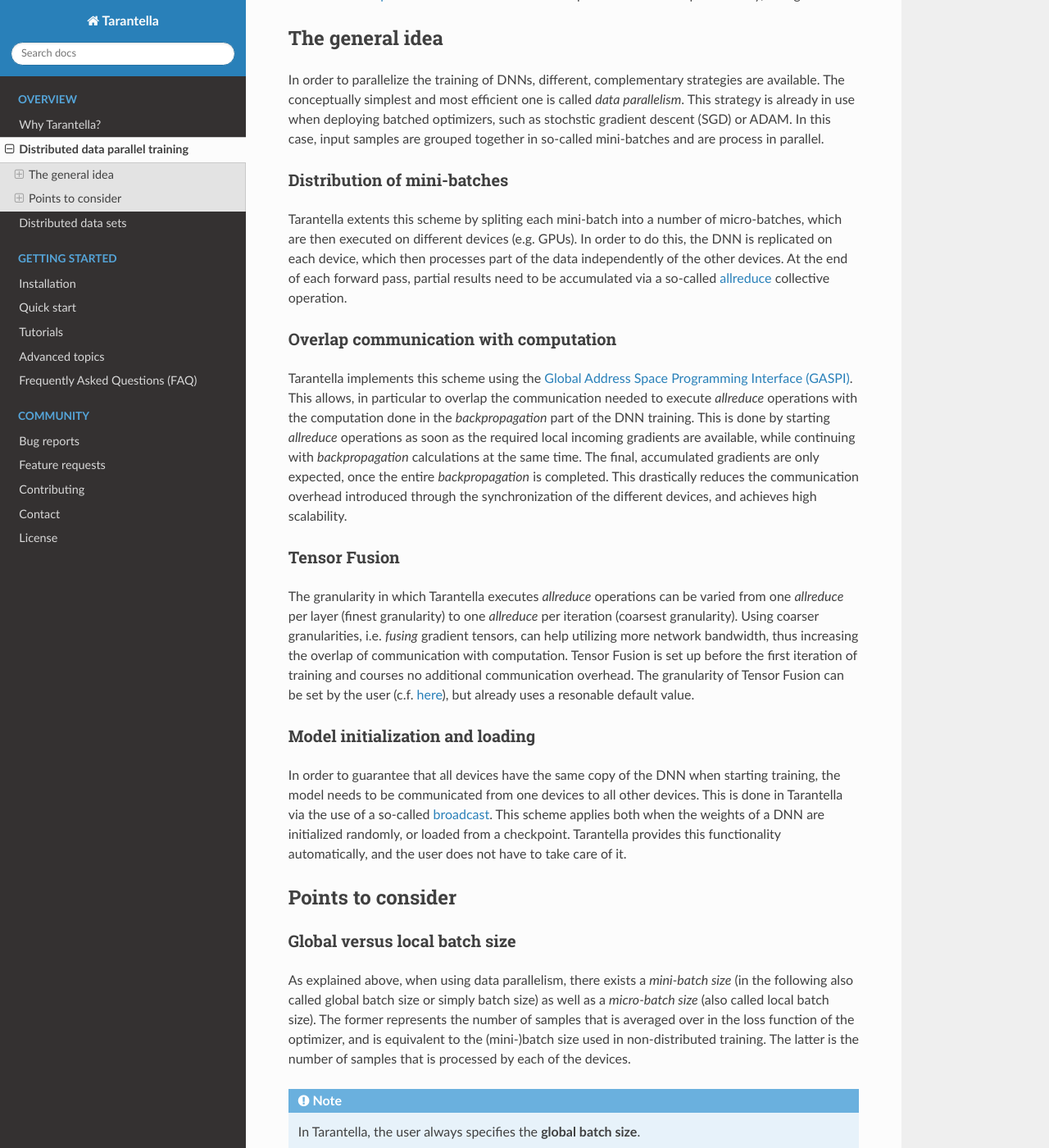
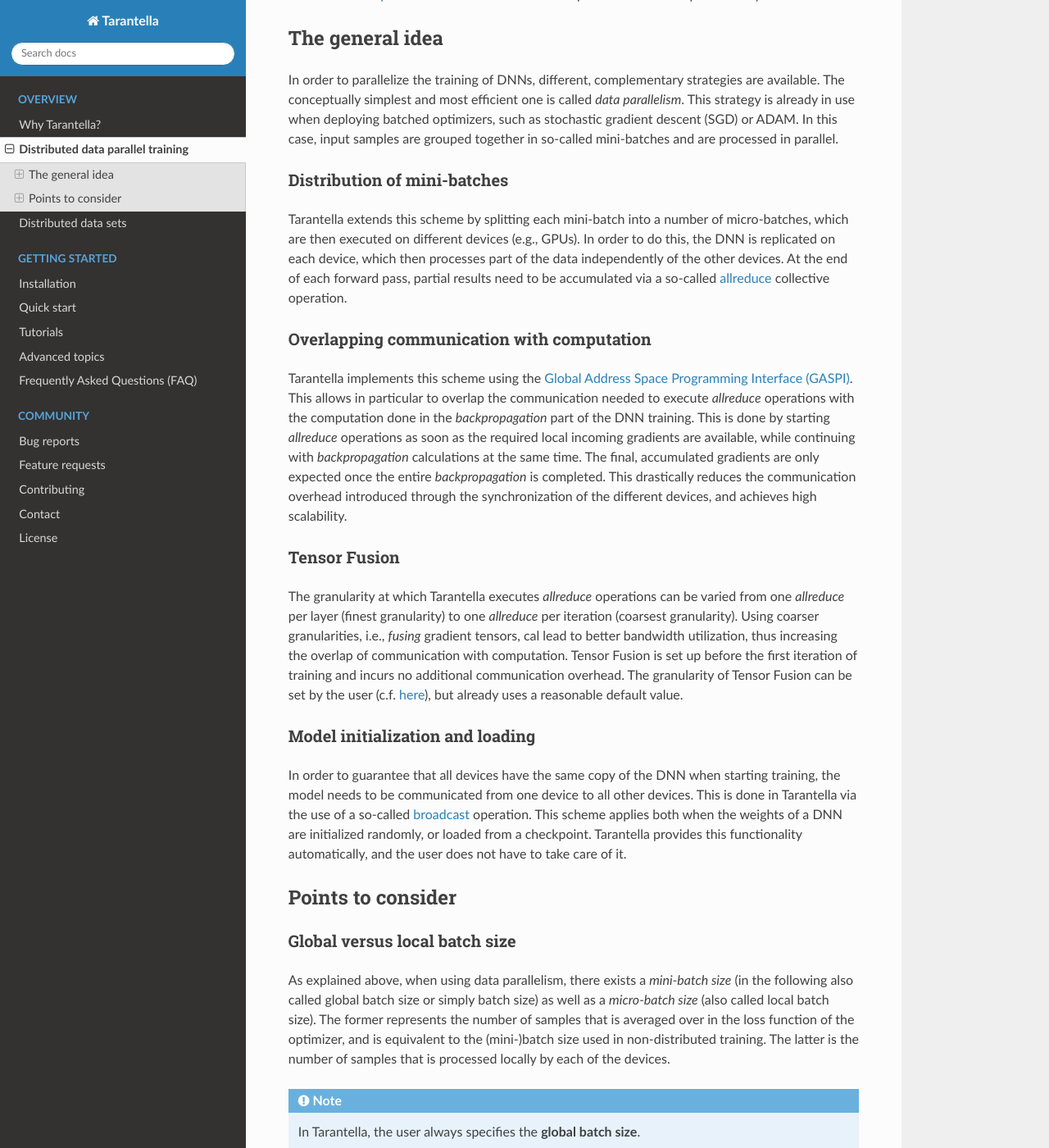
Before and after one commit to cc-hpc-itwm/tarantella, a Sphinx documentation site: the page built from docs/source/data_parallel.rst, in a window 1280 px wide and 1400 px high, scrolled down 226 px. Shown: the whole window at 82% size. Built offline with Sphinx 7.4.7 and the Read the Docs theme 2.0.0, drawn with Linux system fonts in a browser that asks for light colours; some of the changed text lies outside the part shown.

Commit message:
docs: Add @alex's comments

```diff
--- a/docs/source/data_parallel.rst
+++ b/docs/source/data_parallel.rst
@@ -2,63 +2,62 @@
 ==================================
 
 The following section explains the parallelization strategy Tarantella uses to
-provide distributed training. A full understanding thereof, is, however, not required
+provide distributed training. A full understanding thereof is, however, not required
 to be able to use the software. Please note the :ref:`points to consider <points-to-consider-label>`
-to achieve best performance and reproducibility, though.
+to achieve best performance and reproducibility.
 
 The general idea
 ----------------
 
 In order to parallelize the training of DNNs, different, complementary strategies are available.
 The conceptually simplest and most efficient one is called *data parallelism*. This strategy
-is already in use when deploying batched optimizers, such as stochstic gradient descent (SGD)
+is already in use when deploying batched optimizers, such as stochastic gradient descent (SGD)
 or ADAM. In this case, input samples are grouped together in so-called mini-batches and
-are process in parallel.
+are processed in parallel.
 
 Distribution of mini-batches
 ^^^^^^^^^^^^^^^^^^^^^^^^^^^^
 
-Tarantella extents this scheme by spliting each mini-batch into a number of micro-batches,
-which are then executed on different devices (e.g. GPUs).
+Tarantella extends this scheme by splitting each mini-batch into a number of micro-batches,
+which are then executed on different devices (e.g., GPUs).
 In order to do this, the DNN is replicated on each device,
 which then processes part of the data independently of the other devices. At the end of each
 forward pass, partial results need to be accumulated via a so-called
 `allreduce <https://en.wikipedia.org/wiki/Collective_operation#All-Reduce_%5B5%5D>`_
 collective operation.
 
-Overlap communication with computation
-^^^^^^^^^^^^^^^^^^^^^^^^^^^^^^^^^^^^^^
+Overlapping communication with computation
+^^^^^^^^^^^^^^^^^^^^^^^^^^^^^^^^^^^^^^^^^^
 
 Tarantella implements this scheme using the
 `Global Address Space Programming Interface (GASPI) <https://en.wikipedia.org/wiki/Global_Address_Space_Programming_Interface>`_.
-This allows, in particular to overlap the communication needed to execute *allreduce* operations
+This allows in particular to overlap the communication needed to execute *allreduce* operations
 with the computation done in the *backpropagation* part of the DNN training.
 This is done by starting *allreduce* operations as soon as the required local incoming gradients are
 available, while continuing with *backpropagation* calculations at the same time.
-The final, accumulated gradients are only expected, once the entire *backpropagation* is completed.
+The final, accumulated gradients are only expected once the entire *backpropagation* is completed.
 This drastically reduces the communication overhead introduced through the synchronization
 of the different devices, and achieves high scalability.
 
 Tensor Fusion
 ^^^^^^^^^^^^^
 
-The granularity in which Tarantella executes *allreduce* operations can be varied from
+The granularity at which Tarantella executes *allreduce* operations can be varied from
 one *allreduce* per layer (finest granularity) to one *allreduce* per iteration (coarsest granularity).
-Using coarser granularities, i.e. *fusing* gradient tensors, can help utilizing more
-network bandwidth, thus increasing the overlap of communication with computation.
-Tensor Fusion is set up before the first iteration of training and courses no additional
-communication overhead.
+Using coarser granularities, i.e., *fusing* gradient tensors,
+cal lead to better bandwidth utilization, thus increasing the overlap of communication with computation.
+Tensor Fusion is set up before the first iteration of training and incurs no additional communication overhead.
 The granularity of Tensor Fusion can be set by the user
 (c.f. :ref:`here <tensor-fusion-threshold-label>`),
-but already uses a resonable default value.
+but already uses a reasonable default value.
 
 Model initialization and loading
 ^^^^^^^^^^^^^^^^^^^^^^^^^^^^^^^^
 
 In order to guarantee that all devices have the same copy of the DNN when starting
-training, the model needs to be communicated from one devices to all other devices.
+training, the model needs to be communicated from one device to all other devices.
 This is done in Tarantella via the use of a so-called
-`broadcast <https://en.wikipedia.org/wiki/Collective_operation#Broadcast_[3]>`_.
+`broadcast <https://en.wikipedia.org/wiki/Collective_operation#Broadcast_[3]>`_ operation.
 This scheme applies both when the weights of a DNN are initialized randomly,
 or loaded from a checkpoint. Tarantella provides this functionality automatically,
 and the user does not have to take care of it.
@@ -79,21 +78,21 @@
 The former represents the number of samples that
 is averaged over in the loss function of the optimizer, and is equivalent to
 the (mini-)batch size used in non-distributed training. The latter is the number
-of samples that is processed by each of the devices.
+of samples that is processed locally by each of the devices.
 
 .. note::
 
    In Tarantella, the user always specifies the **global batch size**.
 
-Using a strictly synchronous optimization scheme, and careful handling of data distribution,
-**Tarantella guarantees reproducibility of DNN training results independent of the number of
+Using a strictly synchronous optimization scheme, and by carefully handling the data distribution,
+**Tarantella guarantees the reproducibility of DNN training results independent of the number of
 devices used**, as long as all hyperparameters (such as global batch size and learning rate)
 are kept constant. [#footnote_random_seeds]_
 
-However, in order to achieve the best performance for DNN operators (`Conv2D`, `Dense`, etc.)
+However, to achieve the best performance for DNN operators (`Conv2D`, `Dense`, etc.)
 it is often advisable to *keep the local batch size constant*, and scale the global
-batch size with the number of devises used. This, in turn, will force you to
-adjust other hyperparameters, such as the learning rate, as well, in order to converge
+batch size with the number of devices used. This, in turn, will force you to
+adjust other hyperparameters, such as the learning rate, in order to converge
 to a comparable test accuracy, as observed for instance in [Shallue]_.
 
 In practice, the use of a learning rate schedule with initial *warm up* and
@@ -108,7 +107,7 @@
 Batch normalization layers
 ^^^^^^^^^^^^^^^^^^^^^^^^^^
 
-The issue of global versus local batch size particularly affects all layers,
+The issue of global versus local batch size particularly affects the layers
 that calculate (and learn) statistics over entire batches.
 A well-known example of this type of layer is
 `batch normalization <https://en.wikipedia.org/wiki/Batch_normalization>`_.
@@ -131,14 +130,14 @@
 .. caution::
 
    Avoid using ``BatchNormalization`` layers when the global batch size
-   devided by the number of devices used is *smaller than 16*.
+   divided by the number of devices used is *smaller than 16*.
 
 In this case, the local batches that are used to collect statistics are
 too small to obtain meaningful results. This will likely reduce the
 benefits of batch normalization, c.f. for instance [Yang]_ and [Uppal]_.
 Tarantella will issue a warning, when this case arises.
-If this happens, please consider to increase the global batch size,
-or reduce the number of devices used.
+If this happens, please consider increasing the global batch size,
+or reducing the number of devices used.
 
 Managing individual devices
 ^^^^^^^^^^^^^^^^^^^^^^^^^^^
--- a/docs/source/index.rst
+++ b/docs/source/index.rst
@@ -1,8 +1,8 @@
 Tarantella documentation
 ========================
 
-`Tarantella <https://github.com/cc-hpc-itwm/Tarantella>`_
-is an open-source, distributed Deep Learning framework build on top of TensorFlow 2,
+`Tarantella <https://github.com/cc-hpc-itwm/tarantella>`_
+is an open-source, distributed Deep Learning framework built on top of TensorFlow 2,
 providing scalable Deep Neural Network training on CPU and GPU compute clusters.
 
 Tarantella is easy-to-use, allows to re-use existing TensorFlow/Keras models,
```
Also changed, not shown: other parts of docs/source/data_parallel.rst (+2 -2 lines), docs/source/installation.rst (+16 -15 lines), docs/source/why_tarantella.rst (+8 -8 lines).
